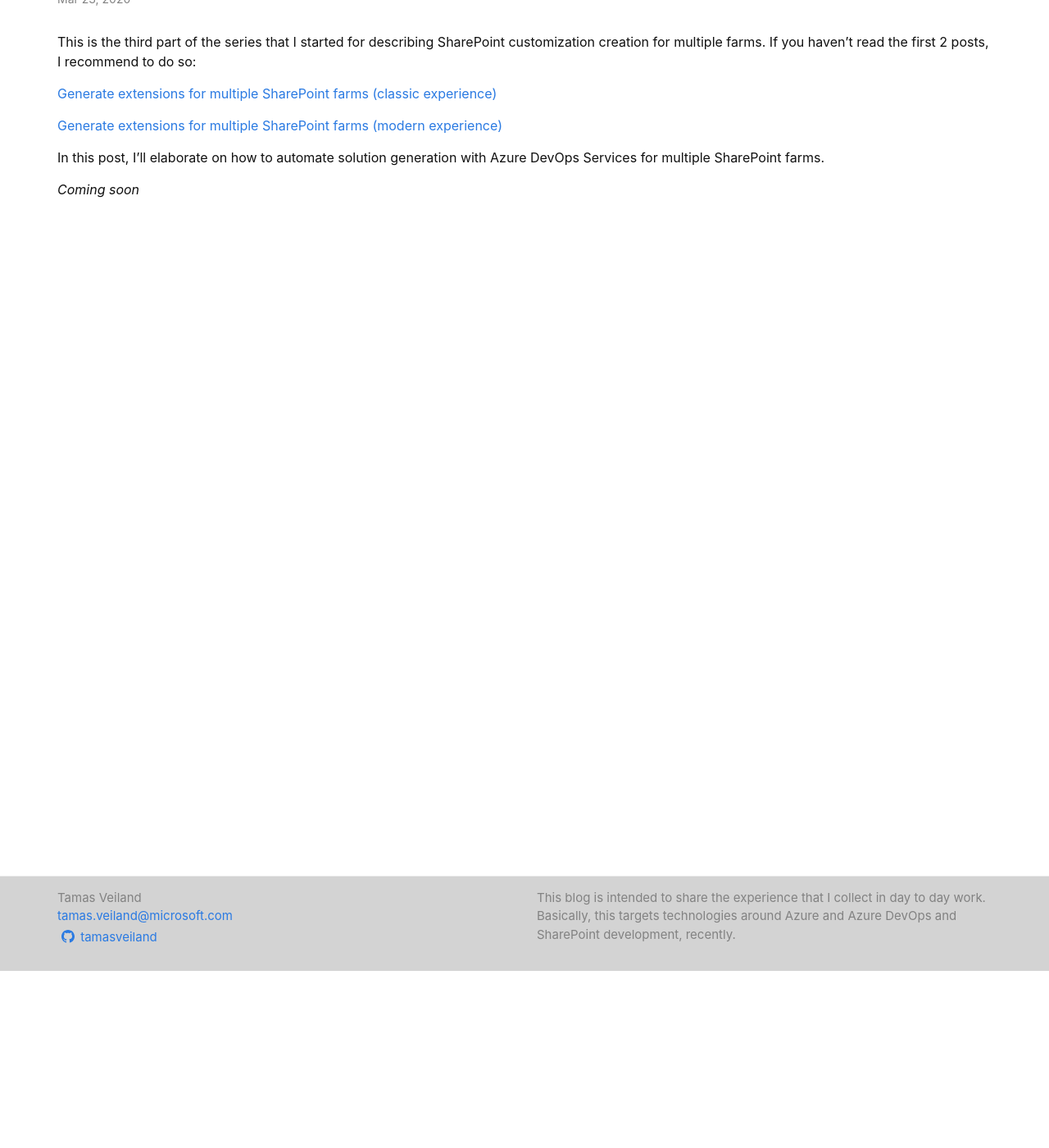
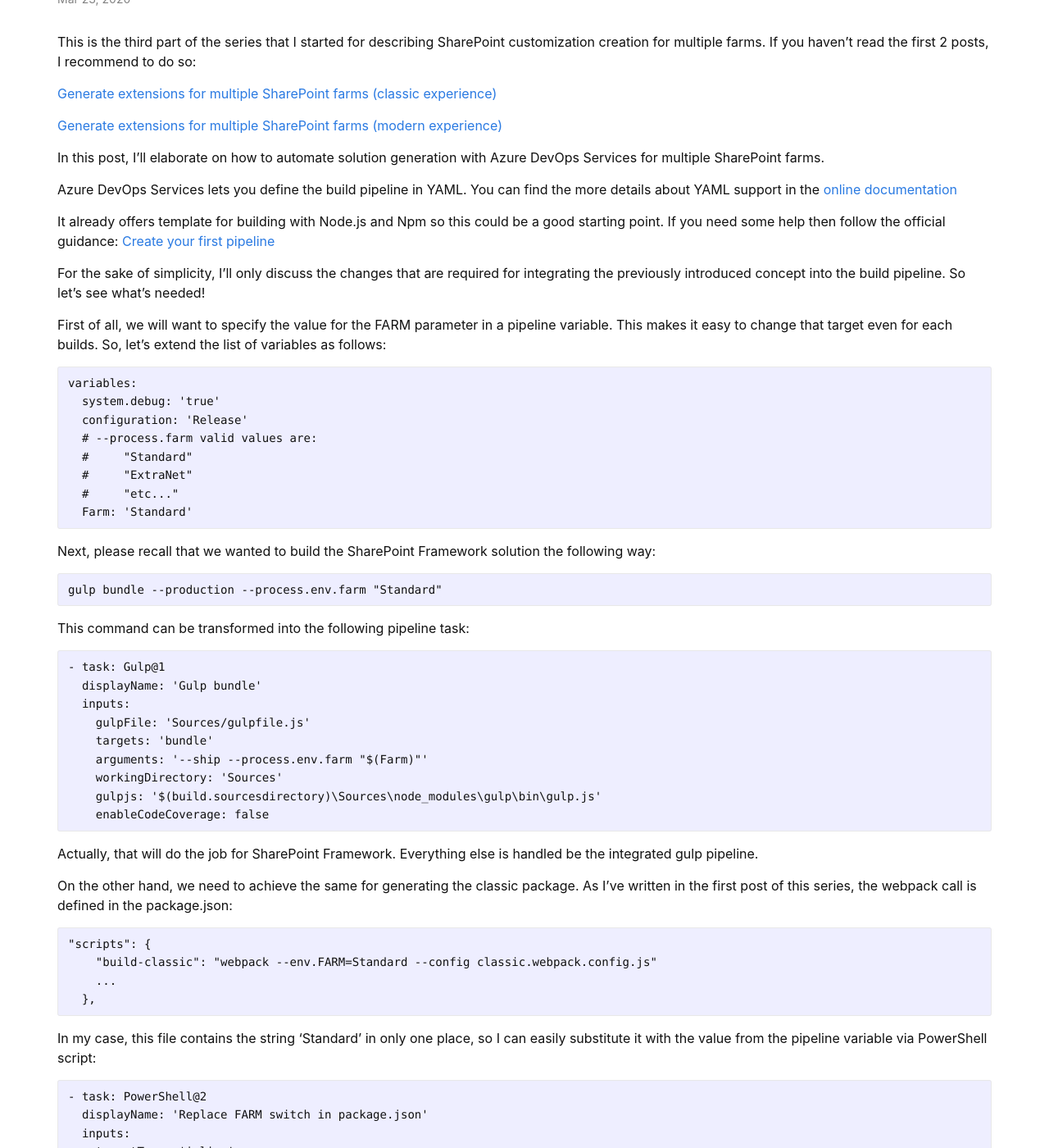
Before and after one commit to tamasveiland/tamasveiland.github.io, a Jekyll site: the page built from _posts/2020-03-23-SharePoint-customization-for-multiple-farms-devops.markdown, in a window 1280 px wide and 1400 px high, scrolled down 216 px. Shown: the whole window at 82% size. Built offline with Jekyll 4.4.1, drawn with Linux system fonts in a browser that asks for light colours; some of the changed text lies outside the part shown.

Commit message:
Missing content added.

````diff
--- a/_posts/2020-03-23-SharePoint-customization-for-multiple-farms-devops.markdown
+++ b/_posts/2020-03-23-SharePoint-customization-for-multiple-farms-devops.markdown
@@ -13,4 +13,78 @@ This is the third part of the series that I started for describing SharePoint cu
 
 In this post, I'll elaborate on how to automate solution generation with Azure DevOps Services for multiple SharePoint farms.
 
-*Coming soon*
+Azure DevOps Services lets you define the build pipeline in YAML. You can find the more details about YAML support in the [online documentation](https://docs.microsoft.com/en-us/azure/devops/pipelines/yaml-schema?view=azure-devops&tabs=schema%2Cparameter-schema)
+
+It already offers template for building with Node.js and Npm so this could be a good starting point. If you need some help then follow the official guidance:
+[Create your first pipeline](https://docs.microsoft.com/en-us/azure/devops/pipelines/create-first-pipeline?view=azure-devops&tabs=javascript%2Cyaml%2Cbrowser%2Ctfs-2018-2#create-your-first-pipeline-1)
+
+For the sake of simplicity, I'll only discuss the changes that are required for integrating the previously introduced concept into the build pipeline. So let's see what's needed!
+
+First of all, we will want to specify the value for the FARM parameter in a pipeline variable. This makes it easy to change that target even for each builds. So, let's extend the list of variables as follows:
+```
+variables:
+  system.debug: 'true'
+  configuration: 'Release'
+  # --process.farm valid values are:
+  #     "Standard"
+  #     "ExtraNet"
+  #     "etc..."
+  Farm: 'Standard'
+  ```
+
+Next, please recall that we wanted to build the SharePoint Framework solution the following way:
+```
+gulp bundle --production --process.env.farm "Standard"
+```
+
+This command can be transformed into the following pipeline task:
+```
+- task: Gulp@1
+  displayName: 'Gulp bundle'
+  inputs:
+    gulpFile: 'Sources/gulpfile.js'
+    targets: 'bundle'
+    arguments: '--ship --process.env.farm "$(Farm)"'
+    workingDirectory: 'Sources'
+    gulpjs: '$(build.sourcesdirectory)\Sources\node_modules\gulp\bin\gulp.js'
+    enableCodeCoverage: false
+```
+
+Actually, that will do the job for SharePoint Framework. Everything else is handled be the integrated gulp pipeline.
+
+On the other hand, we need to achieve the same for generating the classic package. As I've written in the first post of this series, the webpack call is defined in the package.json:
+```
+"scripts": {
+    "build-classic": "webpack --env.FARM=Standard --config classic.webpack.config.js"
+    ...
+  },
+```
+
+In my case, this file contains the string 'Standard' in only one place, so I can easily substitute it with the value from the pipeline variable via PowerShell script:
+```
+- task: PowerShell@2
+  displayName: 'Replace FARM switch in package.json'
+  inputs:
+    targetType: 'inline'
+    script: |
+      [string] $token = 'Standard'
+      [string] $value = '$(Farm)'
+      [string] $path = '$(build.sourcesdirectory)\Sources\package.json'
+
+
+      $content = Get-Content -Path $path
+      $content = $content -replace $token, $value
+      [System.IO.File]::WriteAllText($path, $content)
+```
+
+After that, I only have to call NPM to do the rest of the job:
+```
+- task: Npm@1
+  displayName: 'NPM run build-classic'
+  inputs:
+    command: 'custom'
+    workingDir: 'Sources'
+    customCommand: 'run build-classic'
+```
+
+Actually, that was only a few step that we had to carry out on the template to incorporate the concept of easily building solution for multiple SharePoint farm with slightly different branding requirements.
````
